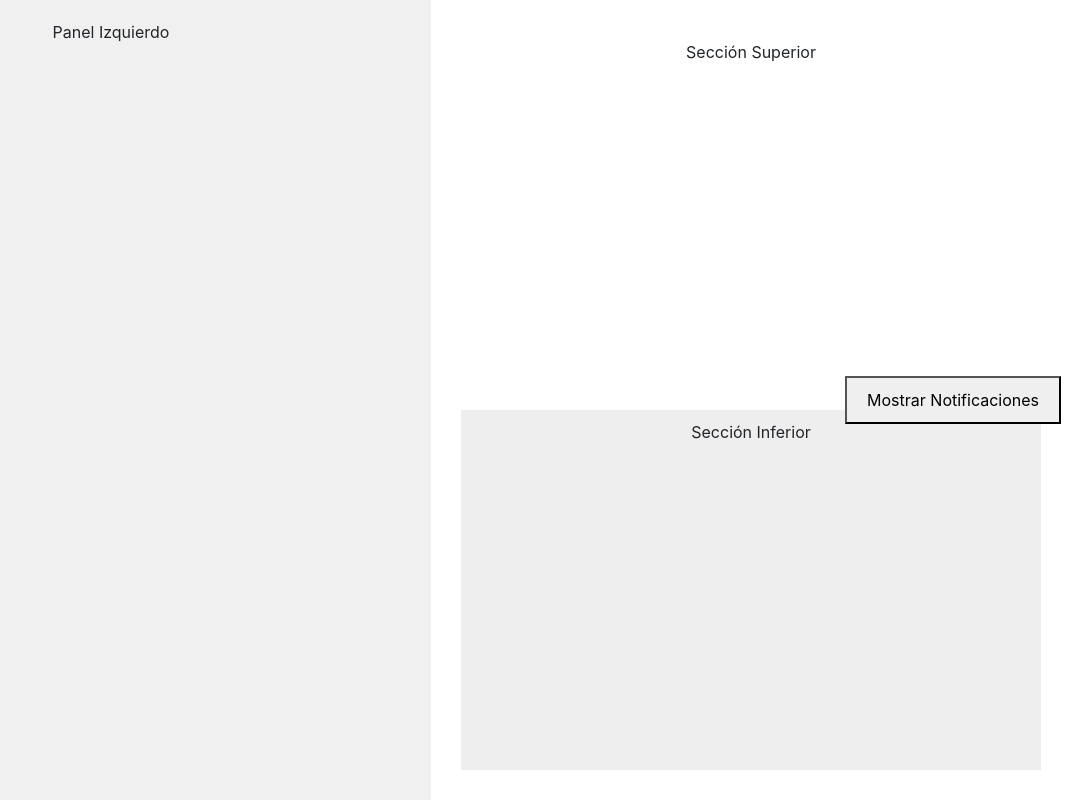
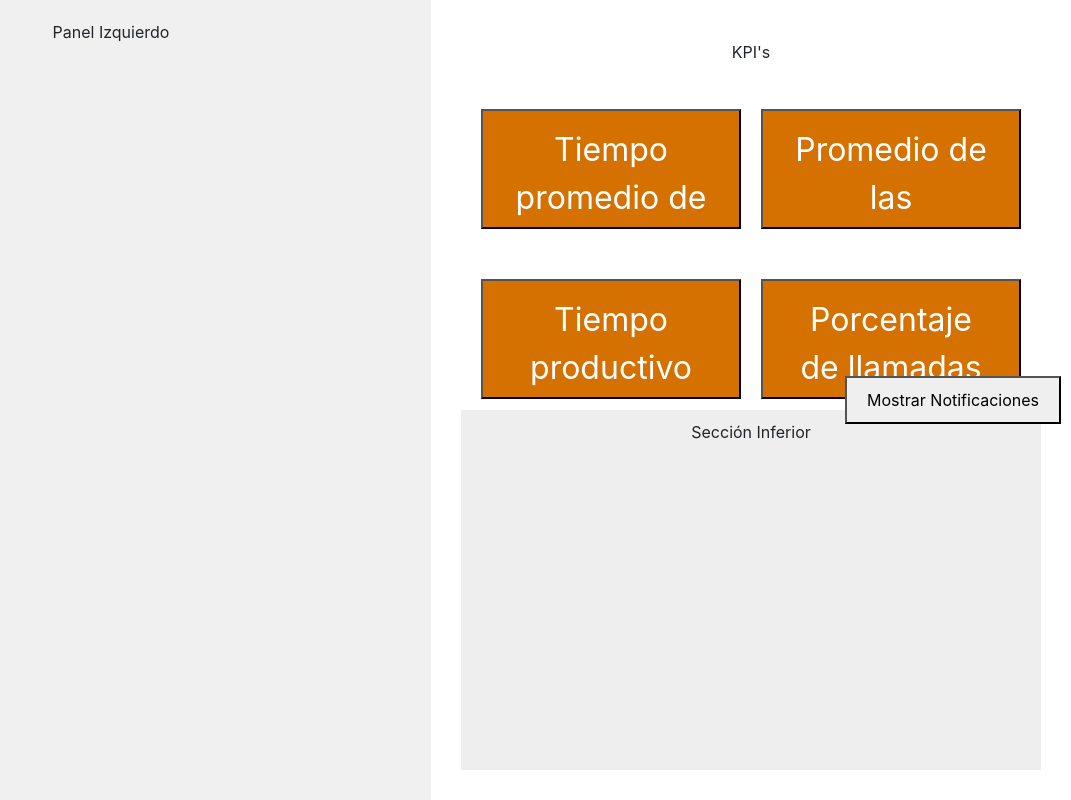
Before and after one commit to Bernardo0173/supint, a React (Create React App) app: page / in a window 1280 px wide. Shown: the whole page, without its empty margins (209-1280 px from the left). Built offline with nearby package versions, Linux system fonts and the light colour scheme; the HTML template or start-up script is replaced by a standard one.

Commit message:
Creación e inserción del componente Stats

```diff
--- a/package.json
+++ b/package.json
@@ -7,8 +7,10 @@
     "@testing-library/react": "^13.4.0",
     "@testing-library/user-event": "^13.5.0",
     "bootstrap": "^5.3.3",
+    "chart.js": "^4.4.2",
     "react": "^18.2.0",
     "react-bootstrap": "^2.10.2",
+    "react-chartjs-2": "^5.2.0",
     "react-dom": "^18.2.0",
     "react-scripts": "5.0.1",
     "web-vitals": "^2.1.4"
--- /dev/null
+++ b/src/components/IdealCalls.js
@@ -0,0 +1,14 @@
+//Genera un componente que muestra el promedio de las emociones de cada llamada
+//Autor: Benjamín Alejandro Cruz Cervantes
+
+const IdealCalls = () => {
+    // Aquí va tu código
+
+    return (
+        <div>
+            {/* Aquí va el contenido del componente */}
+        </div>
+    );
+};
+
+export default IdealCalls;
--- a/src/components/MainScreen.js
+++ b/src/components/MainScreen.js
@@ -1,5 +1,6 @@
 import React, {useState} from 'react';
 import '../styles/mainScreen.css'; // Asegúrate de tener este archivo CSS en la misma carpeta
+import Stats from './Stats';
 
 const MainScreen = () => {
   const [isNotificationsOpen, setIsNotificationsOpen] = useState(false);
@@ -15,7 +16,8 @@ const MainScreen = () => {
       </div>
       <div className="right-panel">
         <div className="top-section">
-          Sección Superior
+          KPI's
+          <Stats /> {/* Aquí se renderiza el componente Stats */}
         </div>
         <div className="bottom-section">
           Sección Inferior
--- /dev/null
+++ b/src/components/PromEmoc.js
@@ -0,0 +1,14 @@
+//Genera un componente que muestra el promedio de las emociones de cada llamada
+//Autor: Benjamín Alejandro Cruz Cervantes
+
+const PromEmoc = () => {
+    // Aquí va tu código
+
+    return (
+        <div>
+            {/* Aquí va el contenido del componente */}
+        </div>
+    );
+};
+
+export default PromEmoc;
--- /dev/null
+++ b/src/components/PromLlamada.js
@@ -0,0 +1,14 @@
+//Genera un componente que muestra el tiempo promedio de cada llamada
+//Autor: Benjamín Alejandro Cruz Cervantes
+
+const PromLlamada = () => {
+    // Aquí va tu código
+
+    return (
+        <div>
+            {/* Aquí va el contenido del componente */}
+        </div>
+    );
+};
+
+export default PromLlamada;
--- a/src/components/Stats.js
+++ b/src/components/Stats.js
@@ -1,8 +1,55 @@
 //Genera un componente que muestra las estadísticas del Call Center
 //Autor: Benjamín Alejandro Cruz Cervantes
 
+import React, { useState } from 'react';
+
+import PromLlamada from './PromLlamada';
+import PromEmoc from './PromEmoc';
+import TimeCC from './TimeCC';
+import IdealCalls from './IdealCalls';
+
+import '../styles/stats.css';
+
 const Stats = () => {
+    const [open1, setOpen1] = useState(false);
+    const [open2, setOpen2] = useState(false);
+    const [open3, setOpen3] = useState(false);
+    const [open4, setOpen4] = useState(false);
 
+    return (
+        <div className='stats'>
+            <div className='button-row'>
+                <button className='kpi-button' variant="contained" color="primary" onClick={() => setOpen1(true)}>
+                    Tiempo promedio de cada llamada
+                </button>
+                <dialog open={open1} onClose={() => setOpen1(false)}>
+                    <PromLlamada />
+                </dialog>
+
+                <button className='kpi-button' variant="contained" color="primary" onClick={() => setOpen2(true)}>
+                    Promedio de las emociones de cada llamada
+                </button>
+                <dialog open={open2} onClose={() => setOpen2(false)}>
+                    <PromEmoc />
+                </dialog>
+            </div>
+            <div className='button-row'>
+                <button className='kpi-button' variant="contained" color="primary" onClick={() => setOpen3(true)}>
+                    Tiempo productivo del Call Center
+                </button>
+                <dialog open={open3} onClose={() => setOpen3(false)}>
+                    <TimeCC />
+                </dialog>
+
+                <button className='kpi-button' variant="contained" color="primary" onClick={() => setOpen4(true)}>
+                    Porcentaje de llamadas en tiempo ideal
+                </button>
+                <dialog open={open4} onClose={() => setOpen4(false)}>
+                    <IdealCalls />
+                </dialog>
+            </div>
+        </div>
+    );
 };
 
 export default Stats;
--- /dev/null
+++ b/src/components/TimeCC.js
@@ -0,0 +1,14 @@
+//Genera un componente que muestra el tiempo productivo del Call Center
+//Autor: Benjamín Alejandro Cruz Cervantes
+
+const TimeCC = () => {
+    // Aquí va tu código
+
+    return (
+        <div>
+            {/* Aquí va el contenido del componente */}
+        </div>
+    );
+};
+
+export default TimeCC;
--- /dev/null
+++ b/src/styles/stats.css
@@ -0,0 +1,60 @@
+.stats {
+    display: flex;
+    flex-direction: column;
+    justify-content: space-between;
+    margin-top: 20px;
+    height: 100%;
+    font-size: 1.5vw;
+}
+
+.button-row {
+    display: flex;
+    justify-content: space-between;
+    align-items: center;
+    height: 50%;
+}
+
+.kpi-button {
+    background-color: #d47100; /* Color de fondo */
+    color: white; /* Color de texto */
+    padding: 15px 32px; /* Espaciado */
+    margin: 10px 10px; /* Margen */
+    text-align: center; /* Alineación de texto */
+    cursor: pointer; /* Cambiar el cursor al pasar el mouse */
+    transition-duration: 0.4s; /* Duración de la transición */
+    width: auto; /* Ancho del botón */
+    height: 15vh; /* Altura responsiva */
+    flex: 1;
+}
+
+.kpi-button:hover {
+    background-color: #a06000; /* Cambiar el color de fondo al pasar el mouse */
+}
+
+/* Tamaño de fuente mínimo de 16px */
+@media screen and (max-width: 600px) {
+    .kpi-button {
+        font-size: 16px;
+    }
+}
+
+/* Tamaño de fuente máximo de 32px */
+@media screen and (min-width: 1200px) {
+    .kpi-button {
+        font-size: 32px;
+    }
+}
+
+/* Altura mínima de 50px */
+@media screen and (max-height: 500px) {
+    .kpi-button {
+        height: 50px;
+    }
+}
+
+/* Altura máxima de 100px */
+@media screen and (min-height: 1000px) {
+    .kpi-button {
+        height: 100px;
+    }
+}
```
Also changed, not shown: 1 other file (tests, documents, lock files or other folders).
